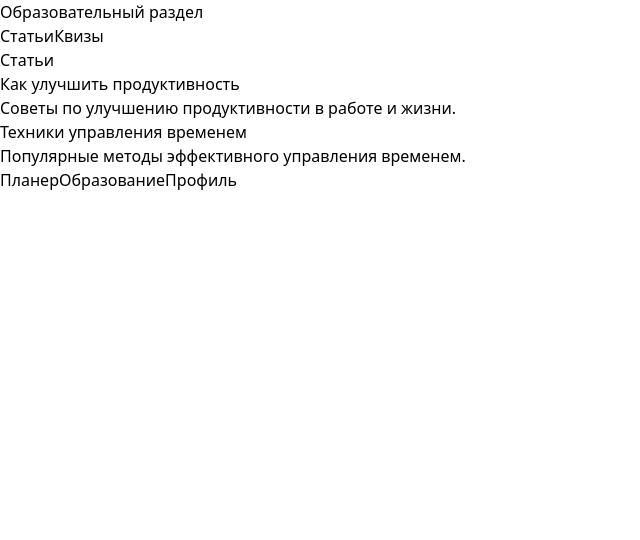
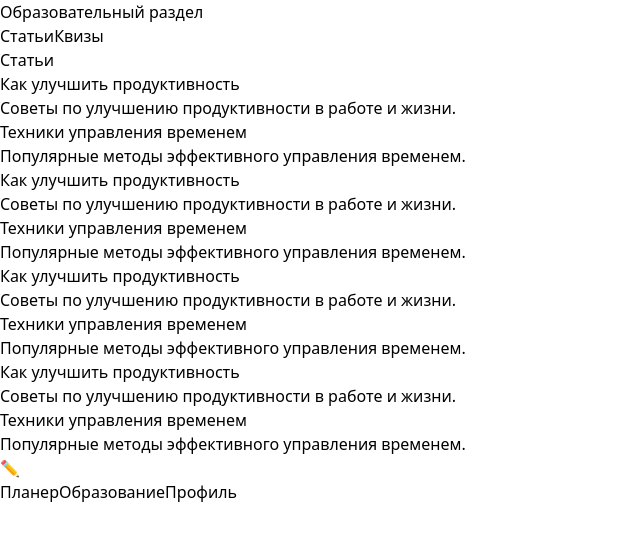
Before and after one commit to mgsmoke/planner-app, a React (Vite) app: page /education in a window 1280 px wide. Shown: the top 540 px of the page, without its empty margins (0-640 px from the left). Built offline with nearby package versions, Linux system fonts and the light colour scheme.

Commit message:
аи кнопка+профиль

```diff
--- a/src/features/education/EducationSection.tsx
+++ b/src/features/education/EducationSection.tsx
@@ -1,5 +1,3 @@
-// /src/features/education/EducationSection.tsx
-
 import React, { useState } from 'react';
 import ArticleCard from './components/ArticleCard';
 import QuizCard from './components/QuizCard';
--- /dev/null
+++ b/src/features/education/components/AiButton.tsx
@@ -0,0 +1,97 @@
+import { useEffect, useRef, useState } from 'react';
+import { AnimatePresence, motion } from 'framer-motion';
+
+const AiButton = () => {
+  const [isExpanded, setIsExpanded] = useState(false);
+  const [hideButton, setHideButton] = useState(false);
+  const containerRef = useRef<HTMLDivElement>(null);
+  const lastScrollTop = useRef(0);
+  const lastVisibleTime = useRef(Date.now());
+
+  const SCROLL_UP_THRESHOLD = 20;
+
+  const handleScroll = () => {
+    const scrollTop = window.scrollY || document.documentElement.scrollTop;
+    const diff = scrollTop - lastScrollTop.current;
+
+    if (diff > 10) {
+      setIsExpanded(false);
+      setHideButton(true);
+      lastVisibleTime.current = Date.now();
+    } else if (
+      diff < -SCROLL_UP_THRESHOLD &&
+      Date.now() - lastVisibleTime.current > 300
+    ) {
+      setHideButton(false);
+    }
+
+    lastScrollTop.current = scrollTop <= 0 ? 0 : scrollTop;
+  };
+
+  const handleClickOutside = (e: MouseEvent) => {
+    if (
+      containerRef.current &&
+      !containerRef.current.contains(e.target as Node)
+    ) {
+      setIsExpanded(false);
+    }
+  };
+
+  useEffect(() => {
+    window.addEventListener('scroll', handleScroll);
+    document.addEventListener('mousedown', handleClickOutside);
+    return () => {
+      window.removeEventListener('scroll', handleScroll);
+      document.removeEventListener('mousedown', handleClickOutside);
+    };
+  }, []);
+
+  return (
+    <motion.div
+      ref={containerRef}
+      className="fixed bottom-16 right-4 z-50"
+      animate={{
+        x: hideButton ? 100 : 0,
+        opacity: hideButton ? 0 : 1,
+      }}
+      transition={{ duration: 0.3 }}
+    >
+      <AnimatePresence mode="wait">
+        {isExpanded ? (
+          <motion.div
+            key="input"
+            initial={{ width: 44 }}
+            animate={{ width: '90vw' }}
+            exit={{ width: 44 }}
+            transition={{ duration: 0.3 }}
+            className="flex items-center bg-white rounded-full shadow-lg overflow-hidden border"
+          >
+            <div className="w-11 h-12 flex items-center justify-center bg-blue-600 text-white">
+              ✏️
+            </div>
+            <input
+              autoFocus
+              type="text"
+              placeholder="Введите текст..."
+              className="flex-1 p-3 pl-4 outline-none"
+            />
+          </motion.div>
+        ) : (
+          <motion.button
+            key="button"
+            initial={{ scale: 0.8, opacity: 0 }}
+            animate={{ scale: 1, opacity: 1 }}
+            exit={{ scale: 0.8, opacity: 0 }}
+            transition={{ duration: 0.2 }}
+            onClick={() => setIsExpanded(true)}
+            className="w-11 h-11 rounded-full bg-blue-600 text-white text-xl flex items-center justify-center shadow-lg"
+          >
+            ✏️
+          </motion.button>
+        )}
+      </AnimatePresence>
+    </motion.div>
+  );
+};
+
+export default AiButton;
--- a/src/features/education/data/articles.ts
+++ b/src/features/education/data/articles.ts
@@ -9,4 +9,28 @@ export const articles: Article[] = [
     title: 'Техники управления временем',
     description: 'Популярные методы эффективного управления временем.',
   },
+  {
+    title: 'Как улучшить продуктивность',
+    description: 'Советы по улучшению продуктивности в работе и жизни.',
+  },
+  {
+    title: 'Техники управления временем',
+    description: 'Популярные методы эффективного управления временем.',
+  },
+  {
+    title: 'Как улучшить продуктивность',
+    description: 'Советы по улучшению продуктивности в работе и жизни.',
+  },
+  {
+    title: 'Техники управления временем',
+    description: 'Популярные методы эффективного управления временем.',
+  },
+  {
+    title: 'Как улучшить продуктивность',
+    description: 'Советы по улучшению продуктивности в работе и жизни.',
+  },
+  {
+    title: 'Техники управления временем',
+    description: 'Популярные методы эффективного управления временем.',
+  },
 ];
--- a/src/features/profile/components/CompletedList.tsx
+++ b/src/features/profile/components/CompletedList.tsx
@@ -5,9 +5,9 @@ function CompletedList() {
 
   return (
     <div className="mb-6">
-      <h2 className="text-lg font-bold my-4 ml-4">Выполненные задачи</h2>
+      <h2 className="text-lg font-bold py-4 pl-4">Выполненные задачи</h2>
       {completed.length === 0 ? (
-        <p className="text-gray-500 my-4 ml-4">Нет выполненных задач</p>
+        <p className="text-gray-500 py-4 pl-4">Нет выполненных задач</p>
       ) : (
         <ul className="flex flex-col gap-2">
           {completed.map(todo => (
--- a/src/pages/Education.tsx
+++ b/src/pages/Education.tsx
@@ -1,7 +1,14 @@
 import EducationSection from '../features/education/EducationSection';
+import AiButton from '../features/education/components/AiButton';
 
 function Education() {
-  return <EducationSection />;
+  return(
+  <div>
+    <EducationSection />
+    <AiButton />
+  </div>
+  )
+
 }
 
 export default Education;
--- a/src/store/profileStore.ts
+++ b/src/store/profileStore.ts
@@ -7,9 +7,32 @@ type ProfileState = {
   setAvatar: (avatar: string) => void;
 };
 
+const getInitialProfile = () => {
+  const stored = localStorage.getItem('profile');
+  if (stored) {
+    try {
+      return JSON.parse(stored);
+    } catch {
+      return { name: 'Имя профиля', avatar: '/placeholder-image.png' };
+    }
+  }
+  return { name: 'Имя профиля', avatar: '/placeholder-image.png' };
+};
+
 export const useProfileStore = create<ProfileState>((set) => ({
-  name: 'Имя профиля',
-  avatar: '/placeholder-image.png',
-  setName: (name) => set({ name }),
-  setAvatar: (avatar) => set({ avatar }),
+  ...getInitialProfile(),
+  setName: (name) => {
+    set((state) => {
+      const updated = { ...state, name };
+      localStorage.setItem('profile', JSON.stringify(updated));
+      return updated;
+    });
+  },
+  setAvatar: (avatar) => {
+    set((state) => {
+      const updated = { ...state, avatar };
+      localStorage.setItem('profile', JSON.stringify(updated));
+      return updated;
+    });
+  },
 }));
```
